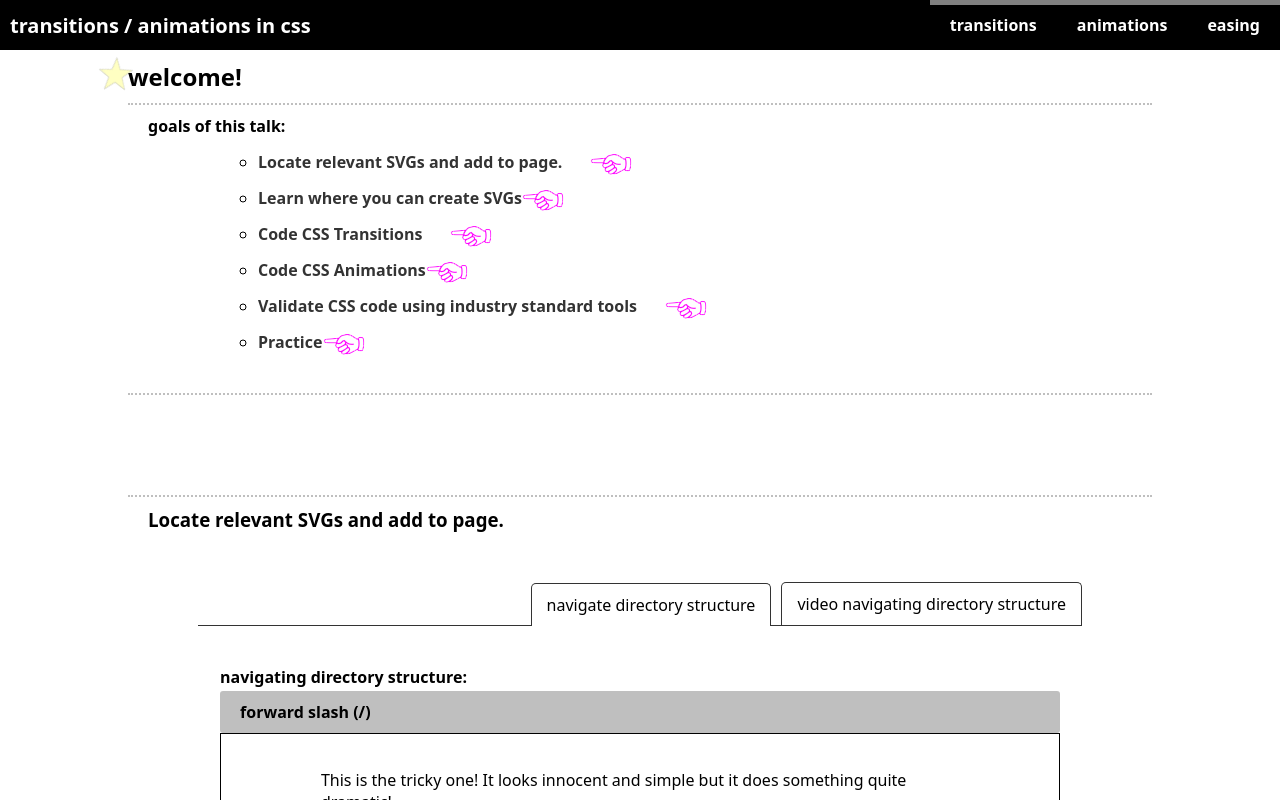
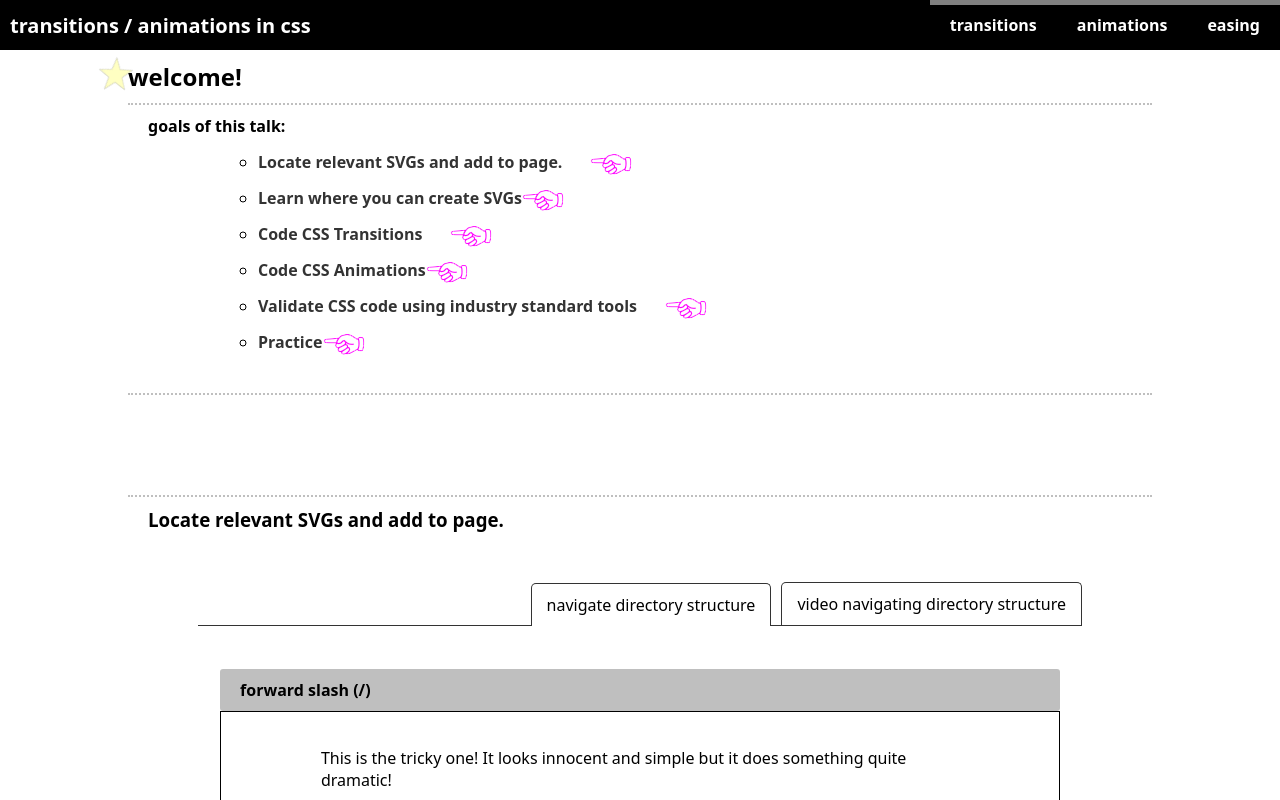
Before and after one commit to warpedpuppy/css-presentation, a React (Create React App) app: page / in a window 1280 px wide. Shown: the top 800 px of the page. Built offline with nearby package versions, Linux system fonts and the light colour scheme.

Commit message:
edit home page

```diff
--- a/src/components/home/find-svgs/FindSVGS.js
+++ b/src/components/home/find-svgs/FindSVGS.js
@@ -36,7 +36,7 @@ function DotDotForwardSlash() {
 function Find() {
   return (
     <ListTemplate
-      title="navigating directory structure"
+      title=""
       labels={[
         "forward slash (/)",
         "dot forward slash (./) or nothing ()",
--- a/src/templates/ListTemplate.js
+++ b/src/templates/ListTemplate.js
@@ -1,22 +1,14 @@
 import "./ListTemplate.css";
-import { useState } from 'react';
 import LiTemplate from "./LiTemplate";
 function ListTemplate({ title, labels, content, aside, open }) {
 
   return (
     <section class="list-template">
-      <h4>{title}:</h4>
+      <h4>{title ? `${title}:`: ''}</h4>
       <ul >
         {labels.map((label, index) => {
           return (
 			<LiTemplate content={content[index] ? content[index] : "discussion"} label={label} open={open} />
-            // <li>
-            //   <input type="checkbox" checked={ checked } onClick={ () => setChecked(!checked)} />
-            //   <div className="label">{title}</div>
-            //   <div className="discussion">
-            //     {content[index] ? content[index] : "discussion"}
-            //   </div>
-            // </li>
           );
         })}
       </ul>
```
